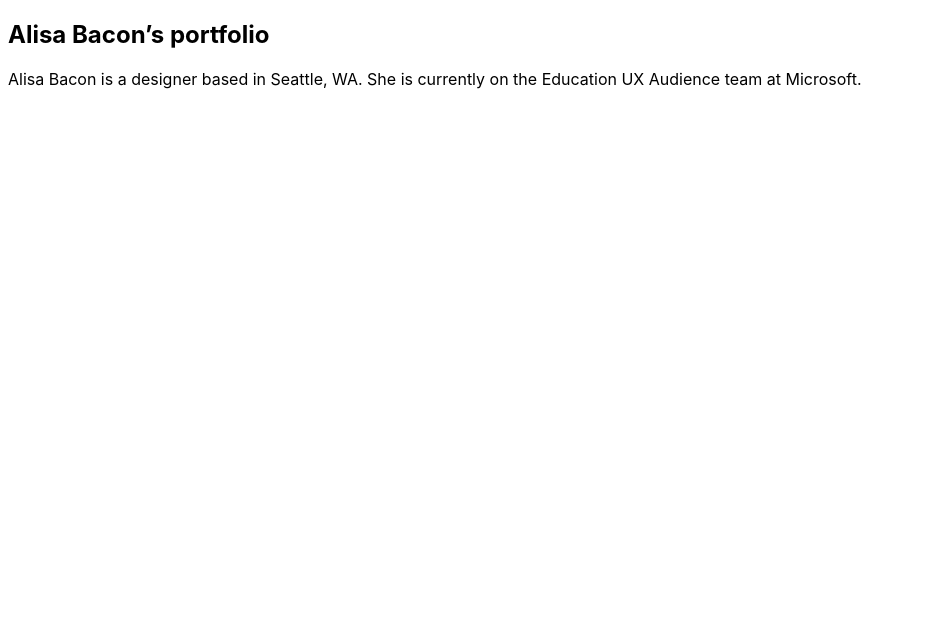
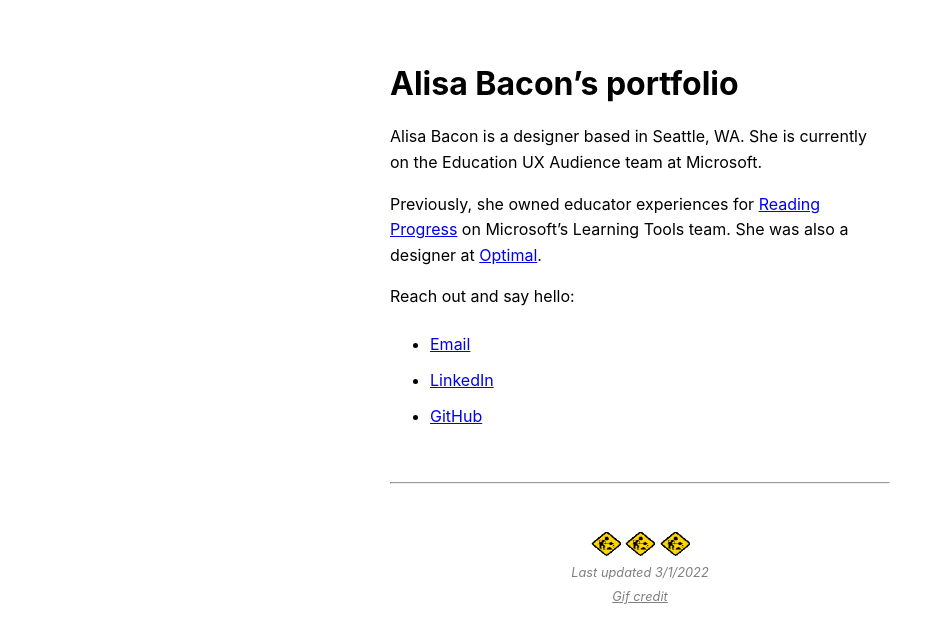
Before and after one commit to alisasgithub/alisasgithub.github.io, a Jekyll site: the page built from index.md, in a window 1280 px wide. Shown: the top 643 px of the page, without its empty margins (0-945 px from the left). Built offline with Jekyll 4.4.1, drawn with Linux system fonts in a browser that asks for light colours.

Commit message:
more updates to content

```diff
--- a/_layouts/default.html
+++ b/_layouts/default.html
@@ -1,12 +1,11 @@
 <!DOCTYPE html>
-<html lang="{{ site.lang | default: "en-US" }}">
-  <head>
-    <meta name="viewport" content="width=device-width, initial-scale=1">
-    <meta charset="utf-8">
-    <title>{{ page.title }} - {{ site.title }}</title>
-    <link rel="stylesheet" href="{{ "/assets/css/main.css" | relative_url }}">
-  </head>
-  <body>
-    {{ content }}
+<html lang="en">
+  {% include head.html %}
+  <body class="{{ layout.class }}">
+    <div class="wrapper">
+      <main>{{ content }}</main>
+    </div>
+
+
   </body>
 </html>
--- a/_sass/main.scss
+++ b/_sass/main.scss
@@ -6,4 +6,51 @@ body {
   background: $backgroundColor;
   color: $bodyColor;
   font-family: $bodyFont;
+  width: 75%;
+  max-width: 500px;
+  margin: 0 auto;
+
+  @media (max-width: 820px) {
+    width: 90%;
+  }
 }
+
+// temporary styling
+main {
+  margin-top: 4em;
+
+  p {
+    line-height: 1.6;
+  }
+
+  li {
+    padding: 0.5em 0;
+  }
+
+  hr {
+    margin: 3em 0;
+  }
+
+  .last-updated {
+    text-align: center;
+
+    p {
+      margin: 0.25em;
+      color: rgba($bodyColor, 0.5);
+      font-style: italic;
+      font-size: 0.8em;
+    }
+
+    a {
+      color: rgba($bodyColor, 0.5);
+    }
+
+    img {
+      width: 30px;
+    }
+  }
+
+  .under-construction {
+    margin: 0 auto;
+  }
+}
--- a/index.md
+++ b/index.md
@@ -1,8 +1,18 @@
 ---
 layout: default
-title: "Happy Jekylling!"
+title: "Alisa Bacon's portfolio"
 ---
 
-## Alisa Bacon's portfolio
+# Alisa Bacon's portfolio
 
 Alisa Bacon is a designer based in Seattle, WA. She is currently on the Education UX Audience team at Microsoft.
+
+Previously, she owned educator experiences for [Reading Progress](https://support.microsoft.com/en-us/topic/getting-started-with-reading-progress-in-teams-7617c11c-d685-4cb7-8b75-3917b297c407) on Microsoft's Learning Tools team. She was also a designer at [Optimal](https://www.optimal.com/).
+
+Reach out and say hello:
+
+- [Email](mailto:hello@alisabacon.com)
+- [LinkedIn](https://www.linkedin.com/in/alisabacon/)
+- [GitHub](https://github.com/alisasgithub)
+
+{% include last-updated.html %}
```
Also changed, not shown: 4 other files.
